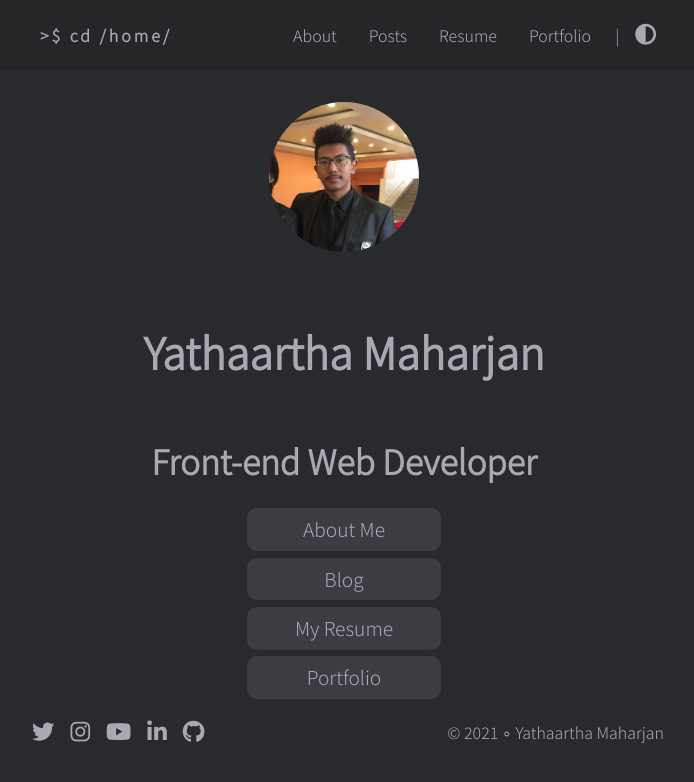
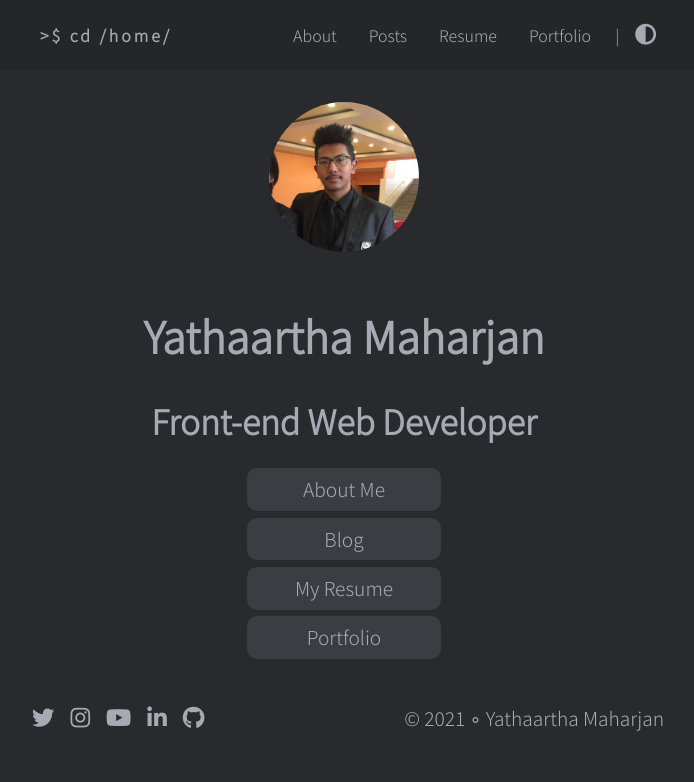
Before and after one commit to Yathaartha/developer-website, a plain HTML site: page index.html in a window 1280 px wide. Shown: the whole page, without its empty margins (296-990 px from the left). Drawn offline with Linux system fonts and the light colour scheme.

Commit message:
completed the home page

```diff
--- a/css/main.css
+++ b/css/main.css
@@ -37,6 +37,8 @@ header {
         font-size: 1.3rem; }
       header nav ul .nav-menu .nav-links {
         display: flex; }
+        header nav ul .nav-menu .nav-links li:hover {
+          text-decoration: underline; }
     header nav ul .toggle-darkmode {
       display: flex; }
       header nav ul .toggle-darkmode li {
@@ -55,10 +57,12 @@ header {
   .home-content .container .myName {
     font-size: 1.8rem;
     font-weight: 800;
-    margin: 2rem auto; }
+    margin: 2rem auto;
+    margin-top: 1rem; }
   .home-content .container .myPost {
     font-size: 1.4rem;
-    margin: 1.5rem auto; }
+    margin: 1.5rem auto;
+    margin-top: 0; }
   .home-content .container .links ul {
     max-width: fit-content;
     margin: auto; }
@@ -70,7 +74,8 @@ header {
       border-radius: 10px; }
 
 footer {
-  margin-top: 1rem; }
+  margin-top: 2.5rem;
+  font-size: 1.2rem; }
   footer .container {
     display: flex;
     justify-content: space-between; }
--- a/index.html
+++ b/index.html
@@ -74,11 +74,32 @@
       <div class="container">
         <div class="socials">
           <ul>
-            <li><i class="fab fa-twitter"></i></li>
-            <li><i class="fab fa-instagram"></i></li>
-            <li><i class="fab fa-youtube"></i></li>
-            <li><i class="fab fa-linkedin-in"></i></li>
-            <li><i class="fab fa-github"></i></li>
+            <li>
+              <a href="https://www.facebook.com/devilofhellskitchennnnnn/"
+                ><i class="fab fa-twitter"></i
+              ></a>
+            </li>
+            <li>
+              <a href="https://www.instagram.com/yathaarthhhh/?hl=en"
+                ><i class="fab fa-instagram"></i
+              ></a>
+            </li>
+            <li>
+              <a href="https://twitter.com/overlorduwin"
+                ><i class="fab fa-youtube"></i
+              ></a>
+            </li>
+            <li>
+              <a
+                href="https://www.linkedin.com/in/yathaartha-maharjan-3a015b200/"
+                ><i class="fab fa-linkedin-in"></i
+              ></a>
+            </li>
+            <li>
+              <a href="https://github.com/Yathaartha"
+                ><i class="fab fa-github"></i
+              ></a>
+            </li>
           </ul>
         </div>
         <div class="copyright">
```
